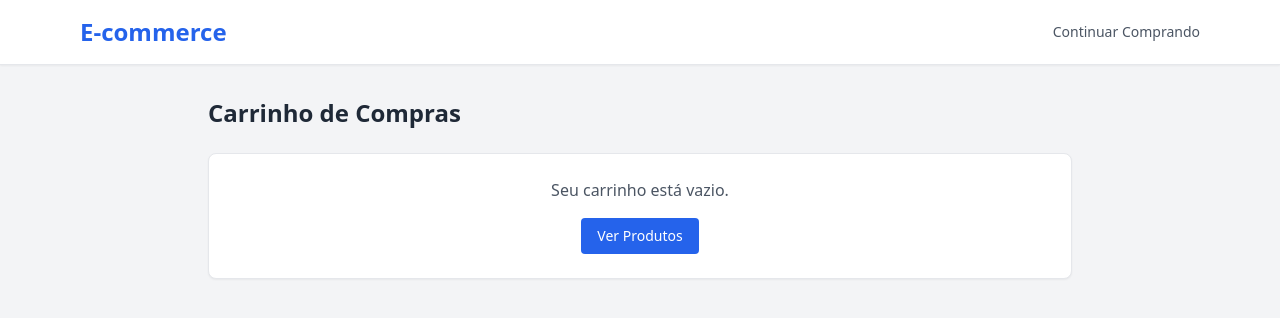
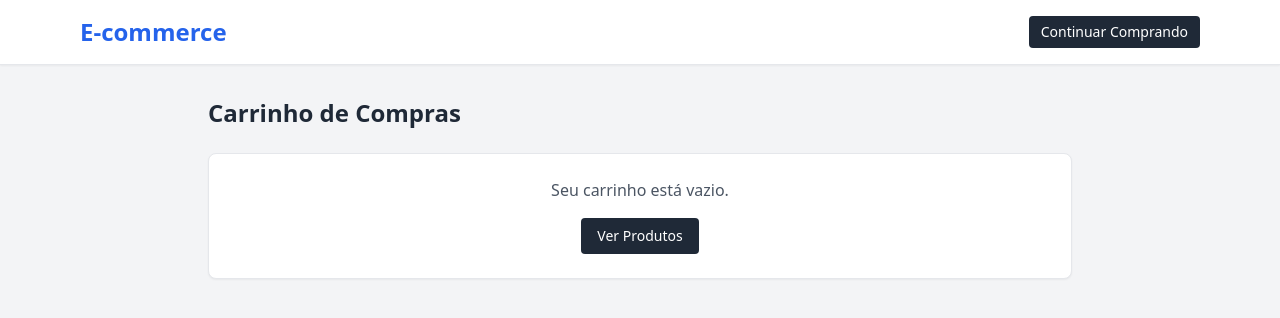
Before and after one commit to GabrielLourencoh/e-commerce-php, a PHP site: page /src/views/public/cart.php in a window 1280 px wide. Shown: the top 318 px of the page. Run offline with PHP 8.4, Linux system fonts and the light colour scheme; some libraries are stand-ins or nearby versions.

Commit message:
"style: unify buttons to dark palette (bg-gray-800/900) across register, login, cart, profile, admin clients/orders

```diff
--- a/src/views/admin/clients/index.php
+++ b/src/views/admin/clients/index.php
@@ -56,7 +56,7 @@
                                 <td class="p-4"><?= $client['city'] . '/' . $client['state'] ?? '-' ?></td>
                                 <td class="p-4"><?= date('d/m/Y H:i', strtotime($client['created_at'])) ?></td>
                                 <td class="p-4 text-center">
-                                    <a href="view.php?id=<?= $client['id'] ?>" class="bg-blue-600 hover:bg-blue-700 text-white text-xs px-3 py-1.5 rounded">
+                                    <a href="view.php?id=<?= $client['id'] ?>" class="bg-gray-800 hover:bg-gray-900 text-white text-xs px-3 py-1.5 rounded">
                                         Detalhes
                                     </a>
                                 </td>
--- a/src/views/admin/orders/index.php
+++ b/src/views/admin/orders/index.php
@@ -62,7 +62,7 @@
                                     </span>
                                 </td>
                                 <td class="p-4 text-center">
-                                    <a href="view.php?id=<?= $order['id'] ?>" class="bg-blue-600 hover:bg-blue-700 text-white text-xs px-3 py-1.5 rounded">
+                                    <a href="view.php?id=<?= $order['id'] ?>" class="bg-gray-800 hover:bg-gray-900 text-white text-xs px-3 py-1.5 rounded">
                                         Detalhes
                                     </a>
                                 </td>
--- a/src/views/public/cart.php
+++ b/src/views/public/cart.php
@@ -33,7 +33,7 @@
     <header class="bg-white shadow-sm border-b border-gray-200">
         <div class="max-w-6xl mx-auto px-4 py-4 flex justify-between items-center">
             <a href="../../../index.php" class="text-2xl font-bold text-blue-600">E-commerce</a>
-            <a href="../../../index.php" class="text-sm text-gray-600 hover:underline">Continuar Comprando</a>
+            <a href="../../../index.php" class="text-sm bg-gray-800 hover:bg-gray-900 text-white px-3 py-1.5 rounded transition-colors">Continuar Comprando</a>
         </div>
     </header>
 
@@ -43,7 +43,7 @@
         <?php if (empty($cartProducts)): ?>
             <div class="bg-white p-6 rounded-lg shadow-sm border border-gray-200 text-center">
                 <p class="text-gray-600 mb-4">Seu carrinho está vazio.</p>
-                <a href="../../../index.php" class="inline-block bg-blue-600 hover:bg-blue-700 text-white text-sm px-4 py-2 rounded">Ver Produtos</a>
+                <a href="../../../index.php" class="inline-block bg-gray-800 hover:bg-gray-900 text-white text-sm px-4 py-2 rounded">Ver Produtos</a>
             </div>
         <?php else: ?>
             <div class="bg-white rounded-lg shadow-sm border border-gray-200 overflow-hidden mb-6">
@@ -80,11 +80,11 @@
                 </div>
 
                 <?php if (isset($_SESSION['client_id'])): ?>
-                    <button id="btn-checkout" class="bg-green-600 hover:bg-green-700 text-white font-medium px-6 py-2.5 rounded text-sm transition-colors">
+                    <button id="btn-checkout" class="bg-gray-800 hover:bg-gray-900 text-white font-medium px-6 py-2.5 rounded text-sm transition-colors">
                         Finalizar Compra
                     </button>
                 <?php else: ?>
-                    <a href="login.php" class="bg-blue-600 hover:bg-blue-700 text-white font-medium px-6 py-2.5 rounded text-sm transition-colors">
+                    <a href="login.php" class="bg-gray-800 hover:bg-gray-900 text-white font-medium px-6 py-2.5 rounded text-sm transition-colors">
                         Faça Login para Finalizar
                     </a>
                 <?php endif; ?>
--- a/src/views/public/login.php
+++ b/src/views/public/login.php
@@ -23,7 +23,7 @@
                 <input type="password" name="password" required class="w-full border border-gray-300 rounded px-3 py-2 text-sm focus:outline-none focus:border-blue-500">
             </div>
 
-            <button type="submit" class="w-full bg-blue-600 hover:bg-blue-700 text-white font-medium py-2.5 rounded text-sm transition-colors mt-2">
+            <button type="submit" class="w-full bg-gray-900 hover:bg-black text-white font-medium py-2.5 rounded text-sm transition-colors mt-2">
                 Entrar
             </button>
         </form>
--- a/src/views/public/profile.php
+++ b/src/views/public/profile.php
@@ -35,8 +35,8 @@
         }
     }
 
-// Carrega os dados atuais
-$client = $clientDAO->getById($clientId);
+    // Carrega os dados atuais
+    $client = $clientDAO->getById($clientId);
 ?>
 
 
@@ -78,7 +78,7 @@ $client = $clientDAO->getById($clientId);
                         class="w-full border border-gray-300 rounded p-2 text-sm focus:outline-none focus:border-blue-600">
                 </div>
 
-                <button type="submit" class="w-full bg-blue-600 hover:bg-blue-700 text-white font-semibold py-2 rounded text-sm transition-colors">
+                <button type="submit" class="w-full bg-gray-800 hover:bg-gray-900 text-white font-semibold py-2 rounded text-sm transition-colors">
                     Salvar Alterações
                 </button>
             </form>
--- a/src/views/public/register.php
+++ b/src/views/public/register.php
@@ -77,7 +77,7 @@
                 </div>
             </div>
 
-            <button type="submit" class="w-full bg-blue-600 hover:bg-blue-700 text-white font-medium py-2.5 rounded text-sm transition-colors mt-4">
+            <button type="submit" class="w-full bg-gray-800 hover:bg-gray-900 text-white font-medium py-2.5 rounded text-sm transition-colors mt-4">
                 Cadastrar
             </button>
         </form>
```
